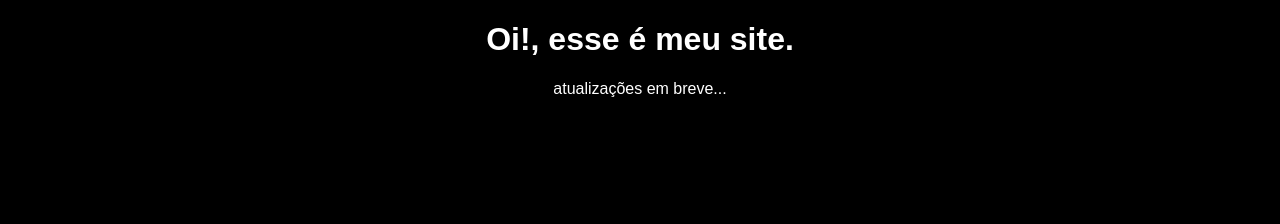
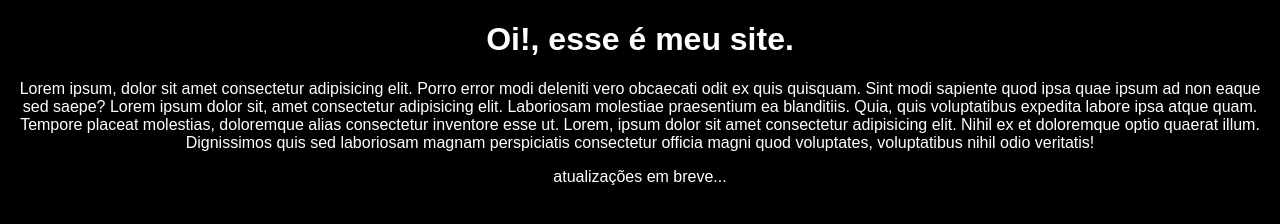
Before and after one commit to MatheusM5/matheusdeveloper, a plain HTML site: page index.html in a window 1280 px wide. Drawn offline with Linux system fonts and the light colour scheme.

Commit message:
Add files via upload

```diff
--- a/index.html
+++ b/index.html
@@ -10,6 +10,7 @@
 <body>
     <main>
         <h1>Oi!, esse é meu site.</h1>
+        <p>Lorem ipsum, dolor sit amet consectetur adipisicing elit. Porro error modi deleniti vero obcaecati odit ex quis quisquam. Sint modi sapiente quod ipsa quae ipsum ad non eaque sed saepe? Lorem ipsum dolor sit, amet consectetur adipisicing elit. Laboriosam molestiae praesentium ea blanditiis. Quia, quis voluptatibus expedita labore ipsa atque quam. Tempore placeat molestias, doloremque alias consectetur inventore esse ut. Lorem, ipsum dolor sit amet consectetur adipisicing elit. Nihil ex et doloremque optio quaerat illum. Dignissimos quis sed laboriosam magnam perspiciatis consectetur officia magni quod voluptates, voluptatibus nihil odio veritatis!</p>
         <p>atualizações em breve...</p>
     </main>
 </body>
```
